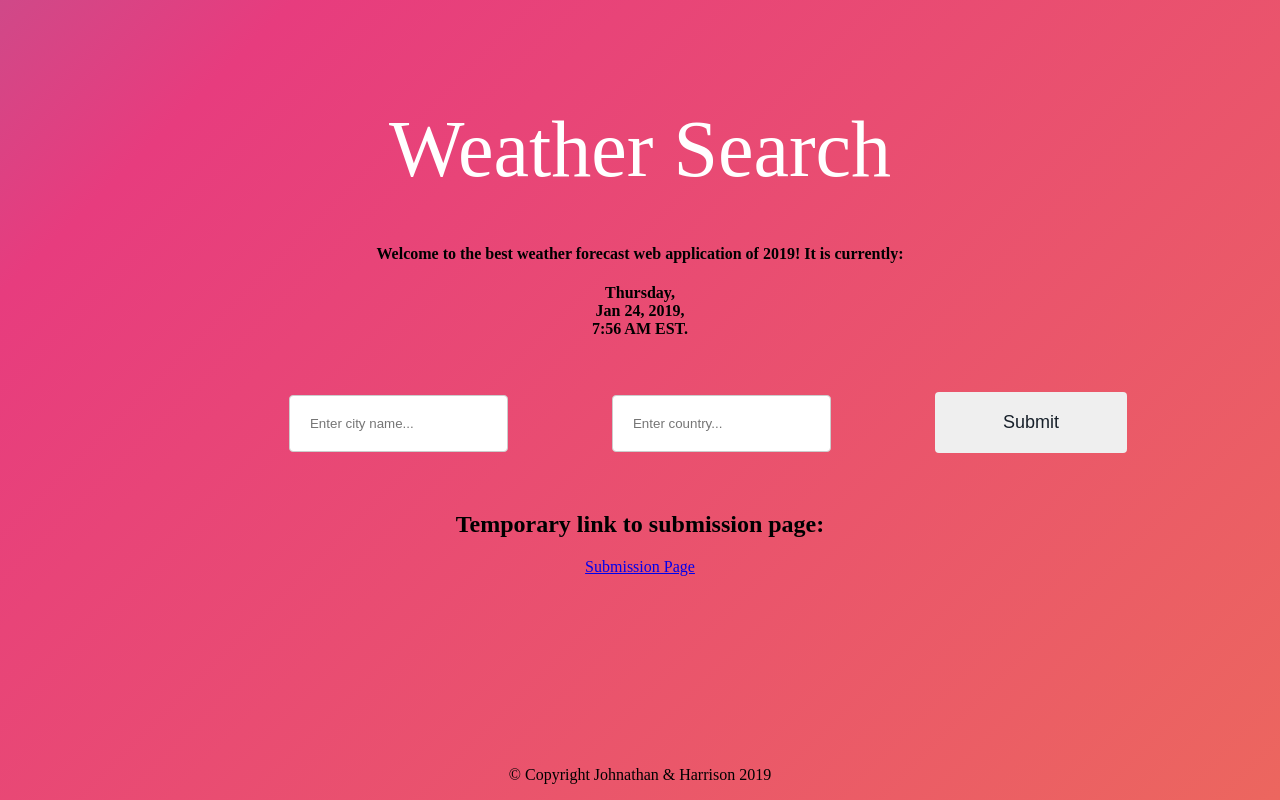
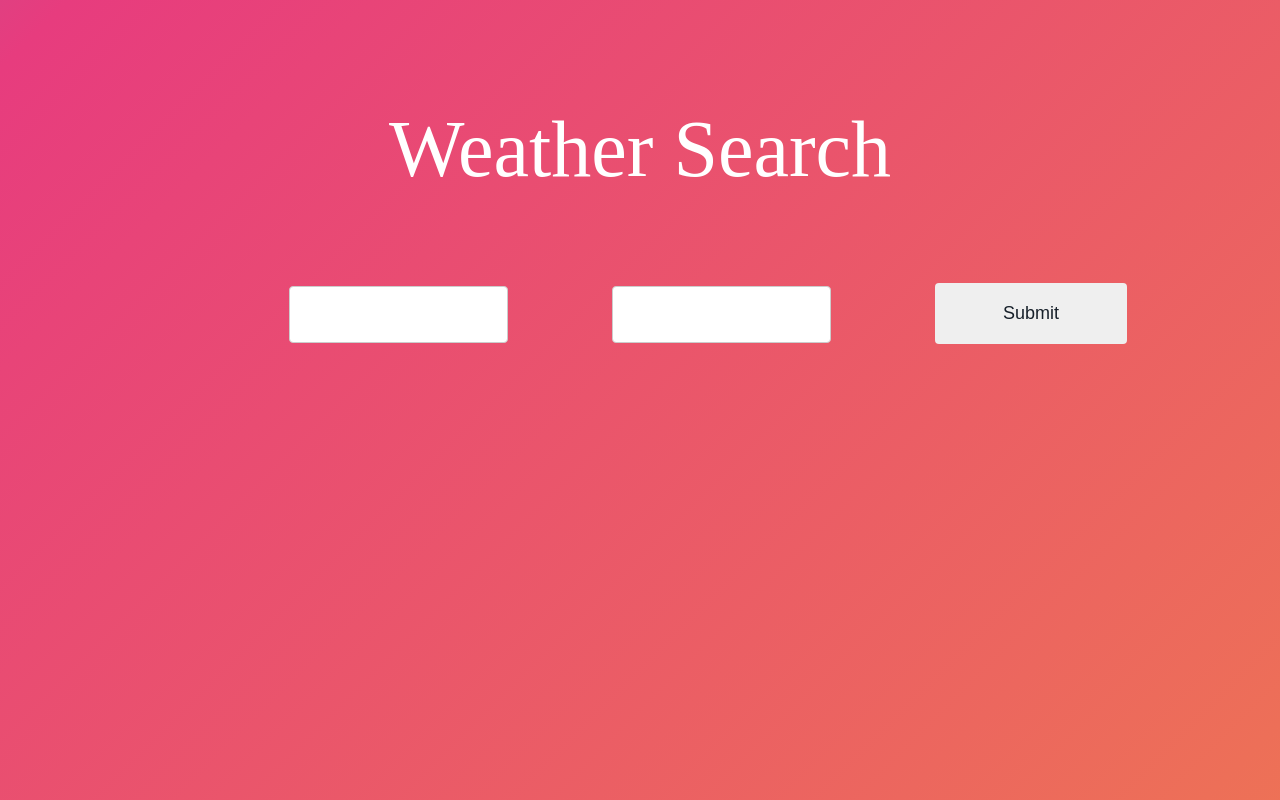
Before and after one commit to NgoHarrison/Weather_App, a Django app: template templates/home/weather.html in a window 1280 px wide. Run offline with Django 3.2, Linux system fonts and the light colour scheme; the template is opened without the code that fills it, so the values that code supplies are empty, except form fields; tables that the repository leaves empty hold one stand-in row (values such as "Sample post"); form fields are guessed from the names that the template uses.

Commit message:
Update weather.html

```diff
--- a/templates/home/weather.html
+++ b/templates/home/weather.html
@@ -1,9 +1,7 @@
 <!DOCTYPE html>
 <html lang="en">
-<head>
 <style>
 body {
-  text-align: center;
   font-family: Source Sans Pro;
   background: #282828;
   background: linear-gradient(-45deg,#EE7752,#E73C7E,#23A6D5,#23D5AB);
@@ -69,16 +67,9 @@ h1{
   padding-top: 50px;
   margin-bottom: 50px;
 }
-.footer {
-    position: fixed;
-    left: 0;
-    bottom: 0;
-    width: 100%;
-    color: black;
-    text-align: : center;
-    }
+
 </style>
-
+<head>
 <meta charset="utf-8">
 <title>Weather App</title>
 
@@ -86,43 +77,14 @@ h1{
 <body>
   <div class="wrapper">
     <h1>Weather Search</h1>
-      <h4>Welcome to the best weather forecast web application of 2019! It is currently:</h4>
-      <script>
-var d = new Date();
-var day = ["Sunday","Monday","Tuesday","Wednesday","Thursday","Friday","Saturday"];
-var months = ["Jan","Feb","Mar","Apr","May","Jun","Jul","Aug","Sep","Oct","Nov","Dec"];
-var currentDay = day[d.getDay()];
-var currentMonth = months[d.getMonth()];
-var currentDate = d.getDate();
-var currentYear = d.getFullYear();
-var hours = d.getHours();
-var ampm = hours >= 12 ? "PM":"AM";
-hours = ((hours + 11) % 12 + 1);
-var currentTime = hours + ":" +
-(d.getMinutes()<10 ? "0" + d.getMinutes() : d.getMinutes());
-	document.write("<strong>", currentDay, ",</strong>", "<br>");
-  document.write("<strong>", currentMonth," ",currentDate,", ",currentYear,", </strong>","<br>");
-  document.write("<strong>",currentTime," ",ampm, " EST.","</strong>","<br>");
-function colorScript(type){
-	var colors = ["Red", "Blue", "Brown", "LightBlue"];
-	for (var i=0; i<4; ++i){
-        document.write("<input type=\"radio\" name=\"color\" value=\"" + colors[i] + "\"onclick=\"document.body.style." + type + "='" + colors[i] + "';\">" + colors[i] + " ");
-    }
-}
-
-</script>
-    <form>
+    <form method="POST">
+      {% csrf_token %}
       <ul>
-      <li><input type="text" name="cityname" placeholder="Enter city name..."></li>
-      <li><input type="text" name="country" placeholder="Enter country..."></li>
-      <li><input type="submit" style="color:#17202A" value="Submit"></li>
+      <li>{{form.name}}</li>
+      <li>{{form.country}}</li>
+      <li><a href="{% url 'info' %}"><input class = "input" type="submit" style="color:#17202A" value="Submit"></a></li>
     </ul>
     </form>
-      <h2>Temporary link to submission page:</h2>
-      <p><a href="submission_page.html">Submission Page</a></p>
   </div>
-    <div class="footer">
-        <p>&copy; Copyright Johnathan & Harrison 2019</p>
-    </div>
 </body>
 </html>
```
